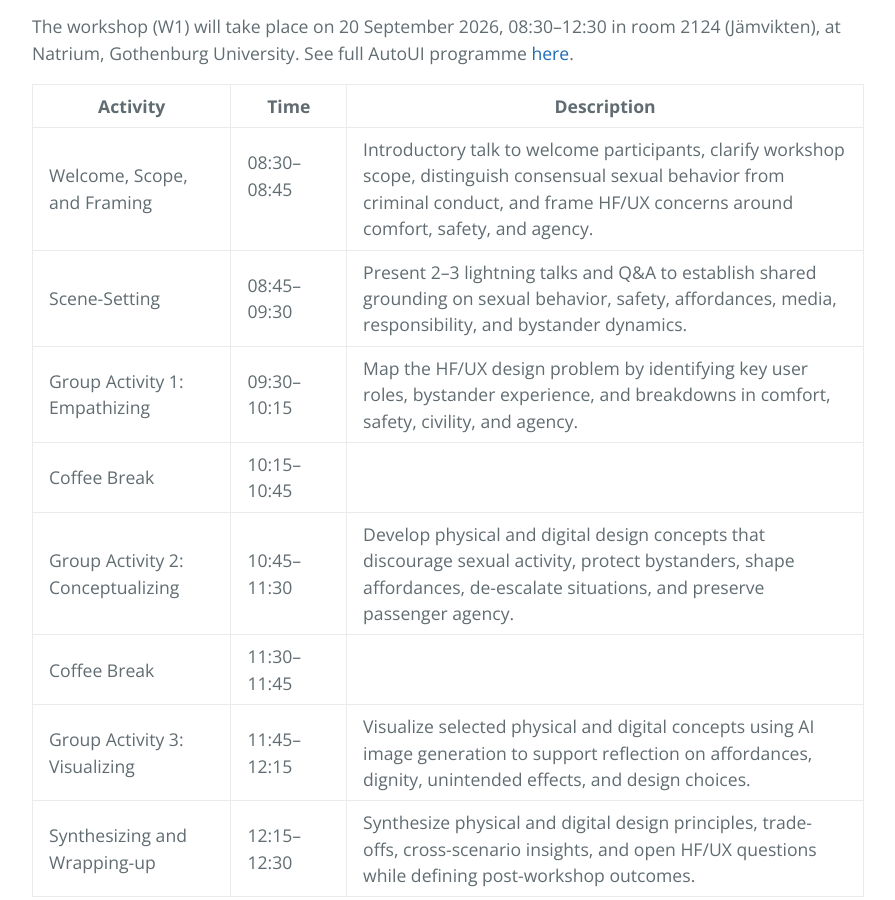
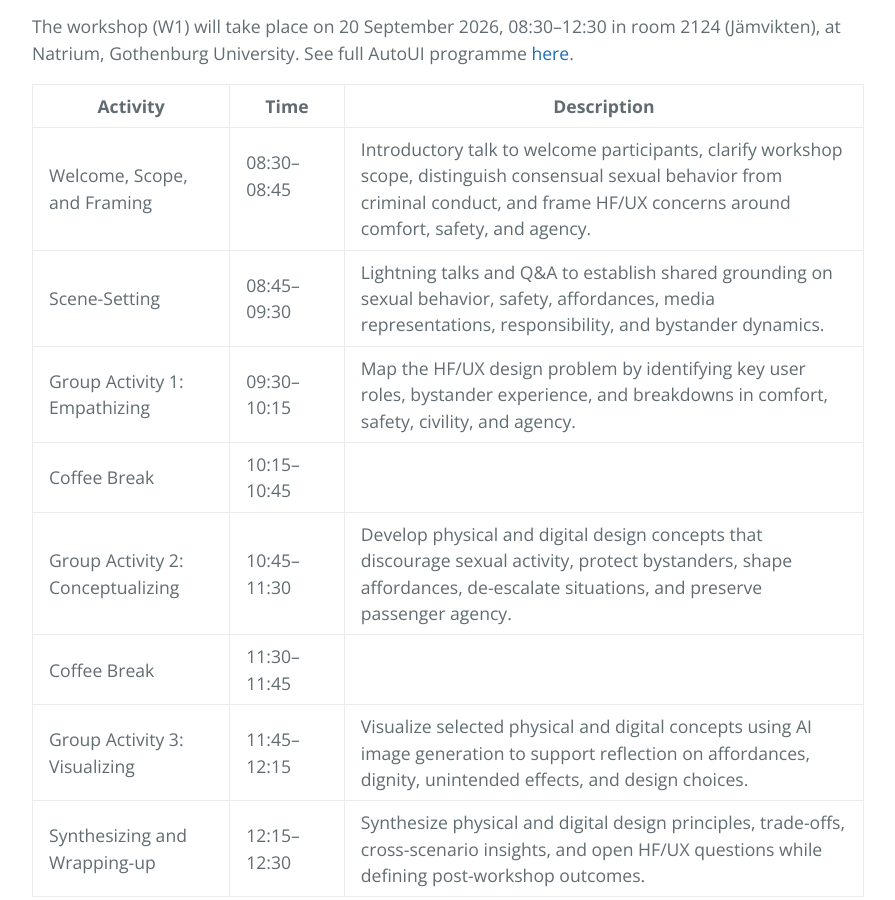
Before and after one commit to love-in-traffic/love-in-traffic.github.io, a Jekyll site: the page built from index.md, in a window 1280 px wide and 900 px high, scrolled down 1439 px. Shown: the whole window, without its empty margins (192-1087 px from the left). Built offline with Jekyll 4.4.1, drawn with Linux system fonts in a browser that asks for light colours.

Commit message:
Update index.md

```diff
--- a/index.md
+++ b/index.md
@@ -25,7 +25,7 @@ The workshop (W1) will take place on 20 September 2026, 08:30–12:30 in room 21
  Activity | Time | Description
 -------------------|--------------------|--------------------------------------------------------------------------------------------------------------------------------------
  Welcome, Scope, and Framing<img width=10/> | 08:30–08:45<img width=70/> | Introductory talk to welcome participants, clarify workshop scope, distinguish consensual sexual behavior from criminal conduct, and frame HF/UX concerns around comfort, safety, and agency.
- Scene-Setting | 08:45–09:30 | Present 2–3 lightning talks and Q&A to establish shared grounding on sexual behavior, safety, affordances, media, responsibility, and bystander dynamics.
+ Scene-Setting | 08:45–09:30 | Lightning talks and Q&A to establish shared grounding on sexual behavior, safety, affordances, media representations, responsibility, and bystander dynamics.
  Group Activity 1: Empathizing | 09:30–10:15 | Map the HF/UX design problem by identifying key user roles, bystander experience, and breakdowns in comfort, safety, civility, and agency.
  Coffee Break | 10:15–10:45 |
  Group Activity 2: Conceptualizing | 10:45–11:30 | Develop physical and digital design concepts that discourage sexual activity, protect bystanders, shape affordances, de-escalate situations, and preserve passenger agency.
```
